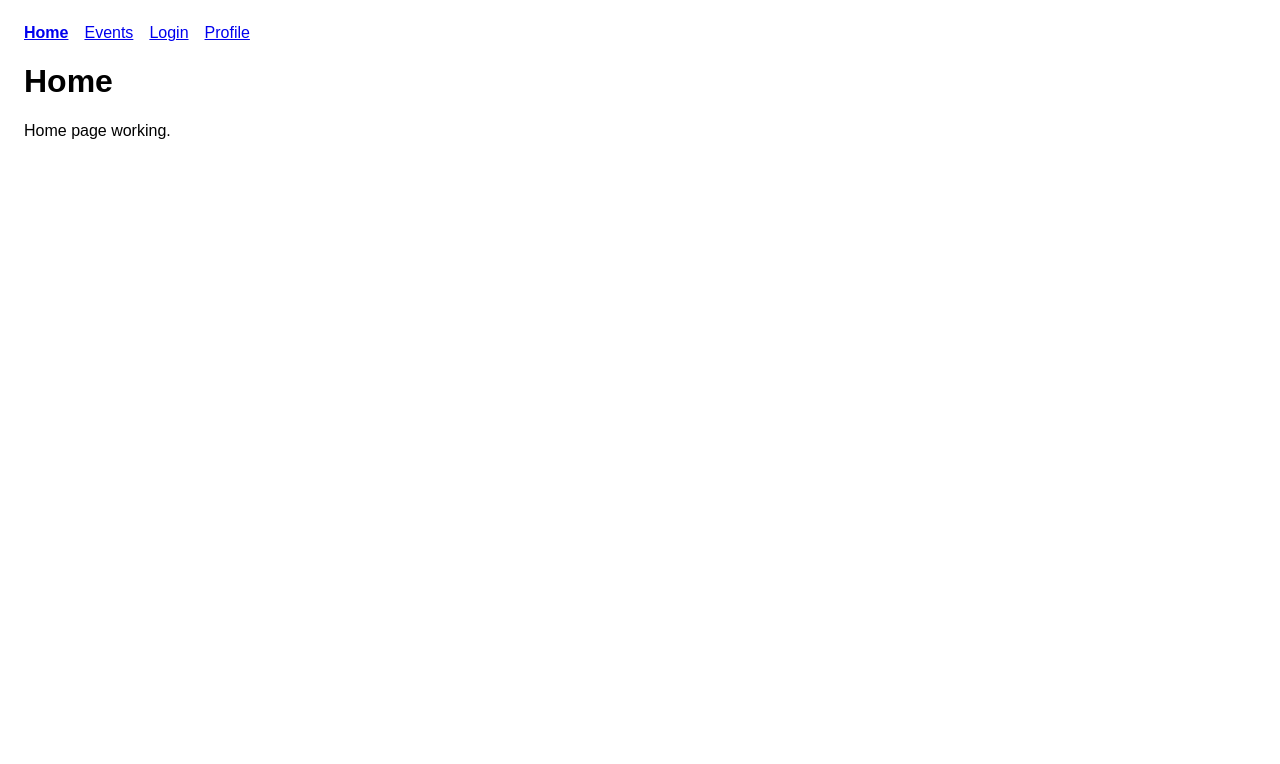
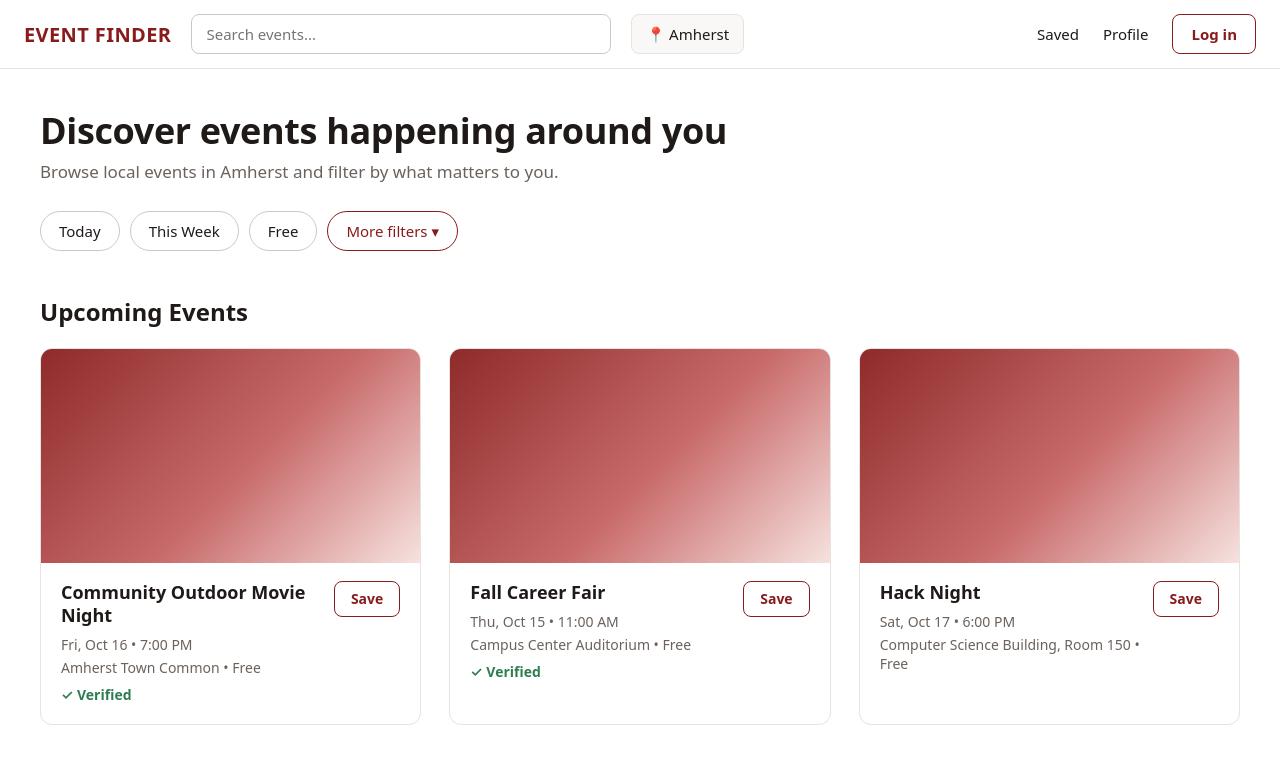
Before and after one commit to arushi32588/320-Event-Finder, a React (Vite) app: page / in a window 1280 px wide. Shown: the top 764 px of the page. Built offline with nearby package versions, Linux system fonts and the light colour scheme.

Commit message:
Add maroon navbar and Home page with filters and event cards

```diff
--- /dev/null
+++ b/src/components/Layout.css
@@ -0,0 +1,91 @@
+.nav-bar {
+  display: flex;
+  align-items: center;
+  gap: 20px;
+  padding: 14px 24px;
+  border-bottom: 1px solid var(--border);
+  background: #fff;
+}
+
+.nav-logo {
+  color: var(--accent);
+  font-size: 20px;
+  font-weight: 800;
+  letter-spacing: 0.02em;
+  text-decoration: none;
+  white-space: nowrap;
+}
+
+.nav-search {
+  flex: 1;
+  max-width: 420px;
+  height: 40px;
+  padding: 0 14px;
+  border: 1px solid var(--border-strong);
+  border-radius: 8px;
+  font-family: inherit;
+  font-size: 15px;
+  color: var(--text);
+}
+
+.nav-location {
+  padding: 9px 14px;
+  border: 1px solid var(--border);
+  border-radius: 8px;
+  background: var(--surface-warm);
+  font-size: 15px;
+  white-space: nowrap;
+}
+
+.nav-links {
+  display: flex;
+  align-items: center;
+  gap: 24px;
+  margin-left: auto;
+}
+
+.nav-links a {
+  color: var(--text);
+  font-size: 15px;
+  font-weight: 500;
+  text-decoration: none;
+}
+
+.nav-links a:hover,
+.nav-links a.active {
+  color: var(--accent);
+}
+
+.nav-links .nav-login {
+  padding: 9px 18px;
+  border: 1.5px solid var(--accent);
+  border-radius: 8px;
+  color: var(--accent);
+  font-weight: 600;
+}
+
+.nav-links .nav-login:hover {
+  background: var(--accent-soft);
+}
+
+@media (max-width: 800px) {
+  .nav-bar {
+    flex-wrap: wrap;
+  }
+
+  .nav-search {
+    order: 1;
+    flex-basis: 100%;
+    max-width: none;
+  }
+}
+
+html body {
+  margin: 0;
+  font-family: var(--font);
+  color: var(--text);
+}
+
+.app-main {
+  padding: 0 24px;
+}
--- a/src/components/Layout.jsx
+++ b/src/components/Layout.jsx
@@ -1,15 +1,36 @@
-import { NavLink, Outlet } from 'react-router';
+import { Link, NavLink, Outlet } from "react-router";
+import "../theme.css";
+import "./Layout.css";
 
 export default function Layout() {
   return (
     <>
-      <nav aria-label="Main navigation">
-        <NavLink to="/" end>Home</NavLink>
-        <NavLink to="/events">Events</NavLink>
-        <NavLink to="/login">Login</NavLink>
-        <NavLink to="/profile">Profile</NavLink>
-      </nav>
-      <main><Outlet /></main>
+      <header className="nav-bar">
+        <Link to="/" className="nav-logo">
+          EVENT FINDER
+        </Link>
+
+        <input
+          type="search"
+          className="nav-search"
+          placeholder="Search events..."
+          aria-label="Search events"
+        />
+
+        <span className="nav-location">📍 Amherst</span>
+
+        <nav className="nav-links" aria-label="Main navigation">
+          <NavLink to="/saved">Saved</NavLink>
+          <NavLink to="/profile">Profile</NavLink>
+          <Link to="/login" className="nav-login">
+            Log in
+          </Link>
+        </nav>
+      </header>
+
+      <main className="app-main">
+        <Outlet />
+      </main>
     </>
   );
 }
--- /dev/null
+++ b/src/pages/Home.css
@@ -0,0 +1,182 @@
+.home-page {
+  max-width: 1200px;
+  margin: 0 auto;
+  padding: 40px 0 56px;
+  font-family: var(--font);
+  color: var(--text);
+}
+
+.home-page .home-title {
+  margin: 0 0 8px;
+  font-size: 36px;
+  line-height: 1.2;
+  font-weight: 700;
+  letter-spacing: -0.01em;
+}
+
+.home-page .home-subtitle {
+  margin: 0;
+  font-size: 17px;
+  color: var(--text-muted);
+}
+
+.home-filters {
+  display: flex;
+  flex-wrap: wrap;
+  gap: 10px;
+  margin-top: 28px;
+}
+
+.home-filters-more {
+  margin-top: 12px;
+}
+
+.home-chip {
+  height: 40px;
+  padding: 0 18px;
+  border: 1px solid var(--border-strong);
+  border-radius: 999px;
+  background: #fff;
+  color: var(--text);
+  font-family: inherit;
+  font-size: 15px;
+  font-weight: 500;
+  cursor: pointer;
+  transition:
+    background-color 0.15s,
+    border-color 0.15s;
+}
+
+.home-chip:hover {
+  border-color: var(--accent);
+}
+
+.home-chip[aria-pressed="true"] {
+  background: var(--accent);
+  border-color: var(--accent);
+  color: #fff;
+}
+
+.home-chip-more {
+  color: var(--accent);
+  border-color: var(--accent);
+}
+
+.home-chip-more[aria-expanded="true"] {
+  background: var(--accent-soft);
+}
+
+.home-chip:focus-visible,
+.home-save:focus-visible {
+  outline: 2px solid var(--accent);
+  outline-offset: 2px;
+}
+
+.home-page .home-section-title {
+  margin: 44px 0 20px;
+  font-size: 24px;
+  font-weight: 700;
+}
+
+.home-empty {
+  padding: 40px;
+  border: 1px dashed var(--border-strong);
+  border-radius: 12px;
+  background: var(--surface-warm);
+  color: var(--text-muted);
+  text-align: center;
+}
+
+.home-grid {
+  display: grid;
+  grid-template-columns: repeat(auto-fill, minmax(300px, 1fr));
+  gap: 28px;
+}
+
+.home-card {
+  display: flex;
+  flex-direction: column;
+  overflow: hidden;
+  background: #fff;
+  border: 1px solid var(--border);
+  border-radius: 12px;
+  transition: box-shadow 0.15s;
+}
+
+.home-card:hover {
+  box-shadow: 0 6px 20px rgba(31, 26, 23, 0.08);
+}
+
+.home-card-image {
+  display: block;
+  aspect-ratio: 16 / 9;
+  background: linear-gradient(135deg, #8e2a2a 0%, #c86a6a 55%, #f6e2df 100%);
+}
+
+.home-card-image img {
+  width: 100%;
+  height: 100%;
+  object-fit: cover;
+}
+
+.home-card-body {
+  display: flex;
+  align-items: flex-start;
+  justify-content: space-between;
+  gap: 12px;
+  padding: 18px 20px 20px;
+}
+
+.home-card .home-card-title {
+  margin: 0 0 8px;
+  font-size: 18px;
+  line-height: 1.3;
+  font-weight: 700;
+}
+
+.home-card-title a {
+  color: var(--text);
+  text-decoration: none;
+}
+
+.home-card-title a:hover {
+  color: var(--accent);
+}
+
+.home-card .home-card-meta {
+  margin: 0 0 4px;
+  font-size: 14px;
+  color: var(--text-muted);
+}
+
+.home-card .home-card-verified {
+  margin: 8px 0 0;
+  font-size: 14px;
+  font-weight: 600;
+  color: var(--success);
+}
+
+.home-save {
+  flex-shrink: 0;
+  height: 36px;
+  padding: 0 16px;
+  border: 1.5px solid var(--accent);
+  border-radius: 8px;
+  background: #fff;
+  color: var(--accent);
+  font-family: inherit;
+  font-size: 14px;
+  font-weight: 600;
+  cursor: pointer;
+}
+
+.home-save:hover,
+.home-save[aria-pressed="true"] {
+  background: var(--accent-soft);
+}
+
+@media (max-width: 600px) {
+  .home-page .home-title {
+    font-size: 28px;
+  }
+}
--- a/src/pages/Home.jsx
+++ b/src/pages/Home.jsx
@@ -1,8 +1,149 @@
+import { useState } from "react";
+import { Link } from "react-router";
+import { events } from "../data/events.js";
+import "../theme.css";
+import "./Home.css";
+
+const timeZone = "America/New_York";
+const dateFormat = new Intl.DateTimeFormat("en-US", {
+  weekday: "short",
+  month: "short",
+  day: "numeric",
+  timeZone,
+});
+const timeFormat = new Intl.DateTimeFormat("en-US", {
+  hour: "numeric",
+  minute: "2-digit",
+  timeZone,
+});
+const dayKey = new Intl.DateTimeFormat("en-CA", { timeZone });
+
+const mainFilters = [
+  { id: "today", label: "Today" },
+  { id: "week", label: "This Week" },
+  { id: "free", label: "Free" },
+];
+
+const moreFilters = ["Age", "Category", "Accessible", "Indoor/Outdoor"];
+
+function matchesFilter(event, filterId) {
+  const start = new Date(event.startsAt);
+  const now = new Date();
+  if (filterId === "today") return dayKey.format(start) === dayKey.format(now);
+  if (filterId === "week") {
+    const weekFromNow = new Date(now.getTime() + 7 * 24 * 60 * 60 * 1000);
+    return start >= now && start <= weekFromNow;
+  }
+  if (filterId === "free") return event.price === "Free";
+  return true;
+}
+
 export default function Home() {
+  const [active, setActive] = useState([]);
+  const [showMore, setShowMore] = useState(false);
+  const [saved, setSaved] = useState([]);
+
+  function toggle(list, setList, value) {
+    setList(
+      list.includes(value) ? list.filter((v) => v !== value) : [...list, value],
+    );
+  }
+
+  const visible = events.filter((event) =>
+    active.every((f) => matchesFilter(event, f)),
+  );
+
   return (
-    <>
-      <h1>Home</h1>
-      <p>Home page working.</p>
-    </>
+    <div className="home-page">
+      <section className="home-hero">
+        <h1 className="home-title">Discover events happening around you</h1>
+        <p className="home-subtitle">
+          Browse local events in Amherst and filter by what matters to you.
+        </p>
+      </section>
+
+      <div className="home-filters" role="group" aria-label="Filter events">
+        {mainFilters.map((filter) => (
+          <button
+            key={filter.id}
+            type="button"
+            className="home-chip"
+            aria-pressed={active.includes(filter.id)}
+            onClick={() => toggle(active, setActive, filter.id)}
+          >
+            {filter.label}
+          </button>
+        ))}
+        <button
+          type="button"
+          className="home-chip home-chip-more"
+          aria-expanded={showMore}
+          onClick={() => setShowMore(!showMore)}
+        >
+          More filters {showMore ? "▴" : "▾"}
+        </button>
+      </div>
+
+      {showMore && (
+        <div className="home-filters home-filters-more">
+          {moreFilters.map((label) => (
+            <button key={label} type="button" className="home-chip">
+              {label}
+            </button>
+          ))}
+        </div>
+      )}
+
+      <h2 className="home-section-title">Upcoming Events</h2>
+
+      {visible.length === 0 ? (
+        <p className="home-empty">No events match these filters yet.</p>
+      ) : (
+        <div className="home-grid">
+          {visible.map((event) => {
+            const start = new Date(event.startsAt);
+            const isSaved = saved.includes(event.id);
+            return (
+              <article className="home-card" key={event.id}>
+                <Link
+                  to={`/events/${event.id}`}
+                  className="home-card-image"
+                  aria-hidden="true"
+                  tabIndex={-1}
+                >
+                  {event.imageUrl && <img src={event.imageUrl} alt="" />}
+                </Link>
+                <div className="home-card-body">
+                  <div className="home-card-text">
+                    <h3 className="home-card-title">
+                      <Link to={`/events/${event.id}`}>{event.title}</Link>
+                    </h3>
+                    <p className="home-card-meta">
+                      {dateFormat.format(start)} • {timeFormat.format(start)}
+                    </p>
+                    <p className="home-card-meta">
+                      {[event.location, event.price]
+                        .filter(Boolean)
+                        .join(" • ")}
+                    </p>
+                    {event.verified && (
+                      <p className="home-card-verified">✓ Verified</p>
+                    )}
+                  </div>
+                  <button
+                    type="button"
+                    className="home-save"
+                    aria-pressed={isSaved}
+                    onClick={() => toggle(saved, setSaved, event.id)}
+                  >
+                    {isSaved ? "Saved" : "Save"}
+                  </button>
+                </div>
+              </article>
+            );
+          })}
+        </div>
+      )}
+    </div>
   );
 }
```
